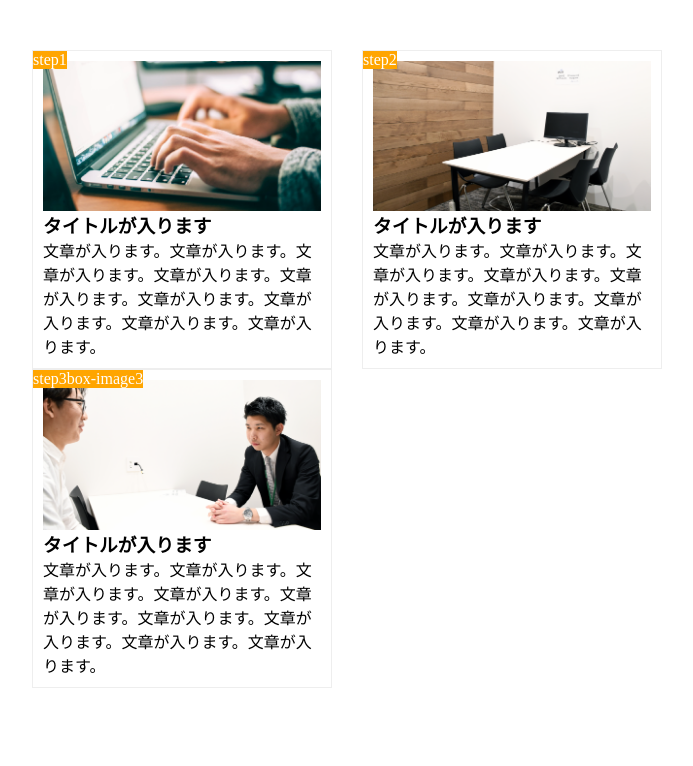
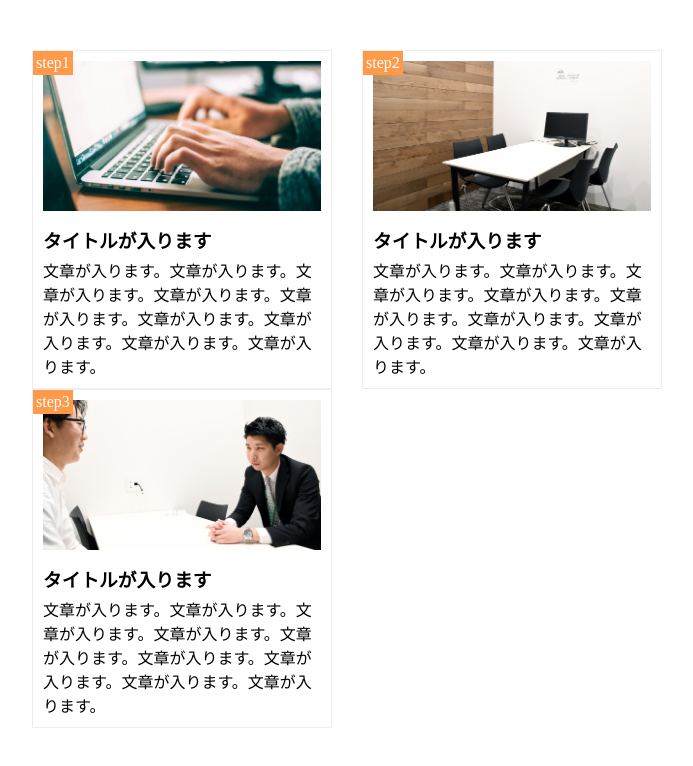
Before and after one commit to takuma39/chapter9_exercise, a plain HTML site: page index.html in a window 1280 px wide. Shown: the whole page, without its empty margins (128-821 px from the left). Drawn offline with Linux system fonts and the light colour scheme.

Commit message:
Fix html css

```diff
--- a/index.html
+++ b/index.html
@@ -11,21 +11,21 @@
 
 		<div class="box">
 			<div class="box-image1"></div>
-				<div class="step-no">step1</div>
+				<span class="step-no">step1</span>
 				<h3 class="title">タイトルが入ります</h3>
 				<p class="rext">文章が入ります。文章が入ります。文章が入ります。文章が入ります。文章が入ります。文章が入ります。文章が入ります。文章が入ります。文章が入ります。</p>
 		</div>
 
 		<div class="box">
 			<div class="box-image2"></div>
-				<div class="step-no">step2</div>
+				<span class="step-no">step2</span>
 				<h3 class="title">タイトルが入ります</h3>
 				<p class="rext">文章が入ります。文章が入ります。文章が入ります。文章が入ります。文章が入ります。文章が入ります。文章が入ります。文章が入ります。文章が入ります。</p>
 		</div>
 
 		<div class="box">
 			<div class="box-image3"></div>
-				<div class="step-no">step3box-image3</div>
+				<span class="step-no">step3</span>
 				<h3 class="title">タイトルが入ります</h3>
 				<p class="rext">文章が入ります。文章が入ります。文章が入ります。文章が入ります。文章が入ります。文章が入ります。文章が入ります。文章が入ります。文章が入ります。</p>
 		</div>
--- a/style.css
+++ b/style.css
@@ -49,6 +49,11 @@ main{
   	position: absolute;
   top: 0;
   left: 0;
-  background-color: orange;
+  background-color: #FF9A4B;
   color: #fff;
+  padding: 3px;
   }
+
+  .title{
+  margin: 15px 0 5px;
+}
```
